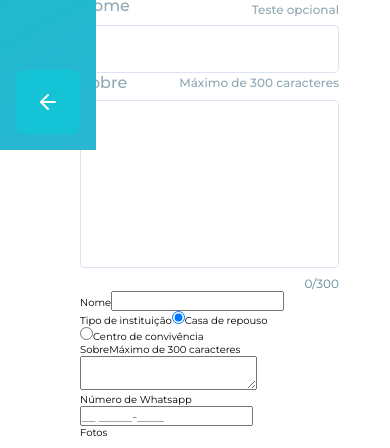
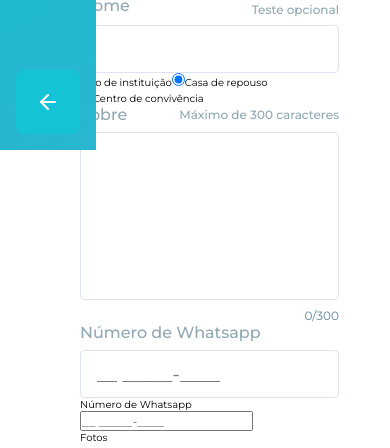
Before and after one commit to gmcotta/supimpa-web, a React (Create React App) app: page /create in a window 390 px wide. Shown: the part 694-1142 px from the top of the page. Built offline with nearby package versions, Linux system fonts and the light colour scheme; no server answers.

Commit message:
Adding phone mask

```diff
--- a/src/pages/CreateInstitution/index.tsx
+++ b/src/pages/CreateInstitution/index.tsx
@@ -24,6 +24,7 @@ const CreateInstitution: React.FC = () => {
       latitude: 0,
       longitude: 0,
       about: '',
+      phone: '',
       retirement_or_center: '',
       instructions: '',
       working_hours: '',
@@ -38,6 +39,7 @@ const CreateInstitution: React.FC = () => {
       latitude: '',
       longitude: '',
       about: '',
+      phone: '',
       retirement_or_center: '',
       instructions: '',
       working_hours: '',
@@ -52,6 +54,7 @@ const CreateInstitution: React.FC = () => {
       latitude: false,
       longitude: false,
       about: false,
+      phone: false,
       retirement_or_center: false,
       instructions: false,
       working_hours: false,
@@ -83,6 +86,20 @@ const CreateInstitution: React.FC = () => {
     }
   }, []);
 
+  const handlePhoneChange = useCallback(event => {
+    const fieldName = event.target.getAttribute('name');
+    let { value } = event.target;
+    if (typeof value === 'string') {
+      value = value
+        .replace(/\D/g, '')
+        .replace(/(\d{2})(\d)/, '$1 $2')
+        .replace(/(\d{4})(\d)/, '$1-$2')
+        .replace(/(\d{4})-(\d)(\d{4})/, '$1$2-$3')
+        .replace(/(-\d{4})\d+?$/, '$1');
+    }
+    setValues(oldValues => ({ ...oldValues, [fieldName]: value }));
+  }, []);
+
   const defineErrorMessage = useCallback((key: string, message: string) => {
     setErrors(oldErrors => ({ ...oldErrors, [key]: message }));
   }, []);
@@ -101,6 +118,8 @@ const CreateInstitution: React.FC = () => {
     else defineErrorMessage('name', '');
     if (!values.about) defineErrorMessage('about', 'Campo obrigatório');
     else defineErrorMessage('about', '');
+    if (!values.phone) defineErrorMessage('phone', 'Campo obrigatório');
+    else defineErrorMessage('phone', '');
   }, [values, defineErrorMessage]);
 
   return (
@@ -133,30 +152,12 @@ const CreateInstitution: React.FC = () => {
             label="Nome"
             name="name"
             value={values.name}
-            onChange={event => handleChange(event)}
-            onBlur={event => handleBlur(event)}
+            onChange={handleChange}
+            onBlur={handleBlur}
             hasError={touched.name && !!errors.name}
             errorMessage={errors.name}
             optional="Teste opcional"
           />
-          <Textarea
-            id="about"
-            label="Sobre"
-            name="about"
-            value={values.about}
-            onChange={event => handleChange(event)}
-            onBlur={event => handleBlur(event)}
-            minLength={0}
-            maxLength={300}
-            hasError={touched.about && !!errors.about}
-            errorMessage={errors.about}
-            hasCounter
-            optional="Máximo de 300 caracteres"
-          />
-          <label htmlFor="name">
-            Nome
-            <input type="text" id="name" name="name" />
-          </label>
           <div>
             <div>
               <span>Tipo de instituição</span>
@@ -179,11 +180,31 @@ const CreateInstitution: React.FC = () => {
               <label htmlFor="center">Centro de convivência</label>
             </div>
           </div>
-          <label htmlFor="about">
-            Sobre
-            <span>Máximo de 300 caracteres</span>
-            <textarea id="about" maxLength={300} name="about" />
-          </label>
+          <Textarea
+            id="about"
+            label="Sobre"
+            name="about"
+            value={values.about}
+            onChange={handleChange}
+            onBlur={handleBlur}
+            minLength={0}
+            maxLength={300}
+            hasError={touched.about && !!errors.about}
+            errorMessage={errors.about}
+            hasCounter
+            optional="Máximo de 300 caracteres"
+          />
+          <Input
+            id="phone"
+            label="Número de Whatsapp"
+            name="phone"
+            value={values.phone}
+            onChange={handlePhoneChange}
+            onBlur={handleBlur}
+            hasError={touched.phone && !!errors.phone}
+            errorMessage={errors.phone}
+            placeholder="__ _____-____"
+          />
           <label htmlFor="phone">
             Número de Whatsapp
             <input
```
